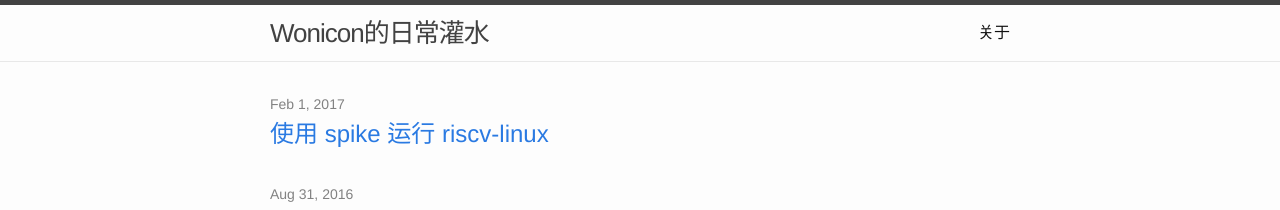
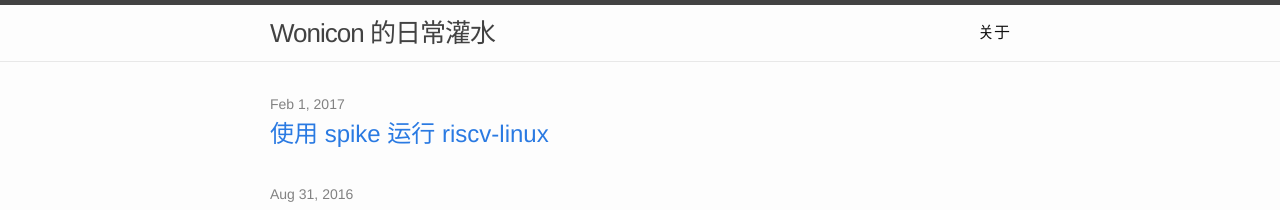
Before and after one commit to Wonicon/Wonicon.github.io, a Jekyll site: the page built from index.html, in a window 1280 px wide. Shown: the top 210 px of the page. Built offline with Jekyll 4.4.1, drawn with Linux system fonts in a browser that asks for light colours; some of the changed lines change nothing that is shown.

Commit message:
Trivial changes

```diff
--- a/_config.yml
+++ b/_config.yml
@@ -6,7 +6,7 @@
 # 'jekyll serve'. If you change this file, please restart the server process.
 
 # Site settings
-title: Wonicon的日常灌水
+title: Wonicon 的日常灌水
 email: conciselove@outlook.com
 description: > # this means to ignore newlines until "baseurl:"
     Powered by Jekyll with default theme
```
Also changed, not shown: 1 other file.
